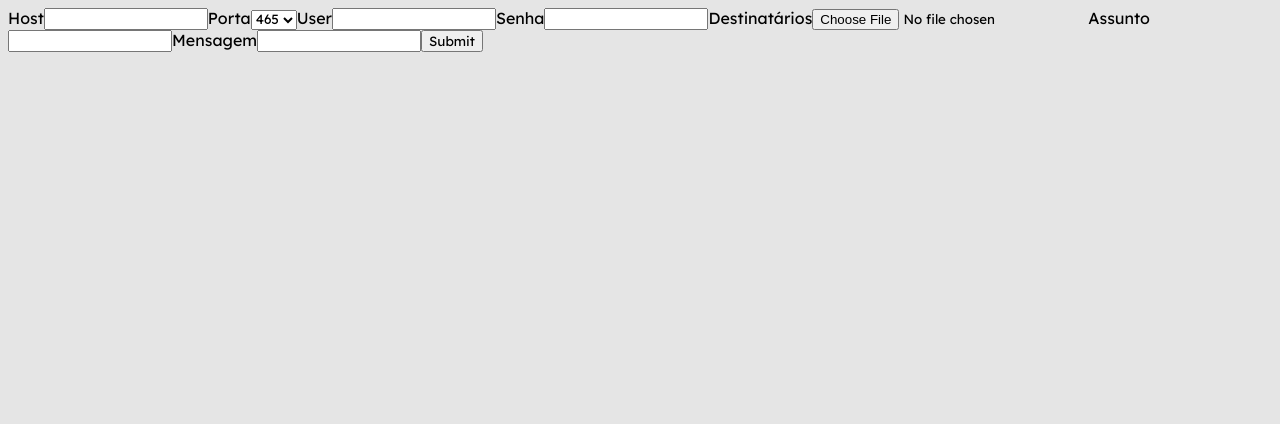
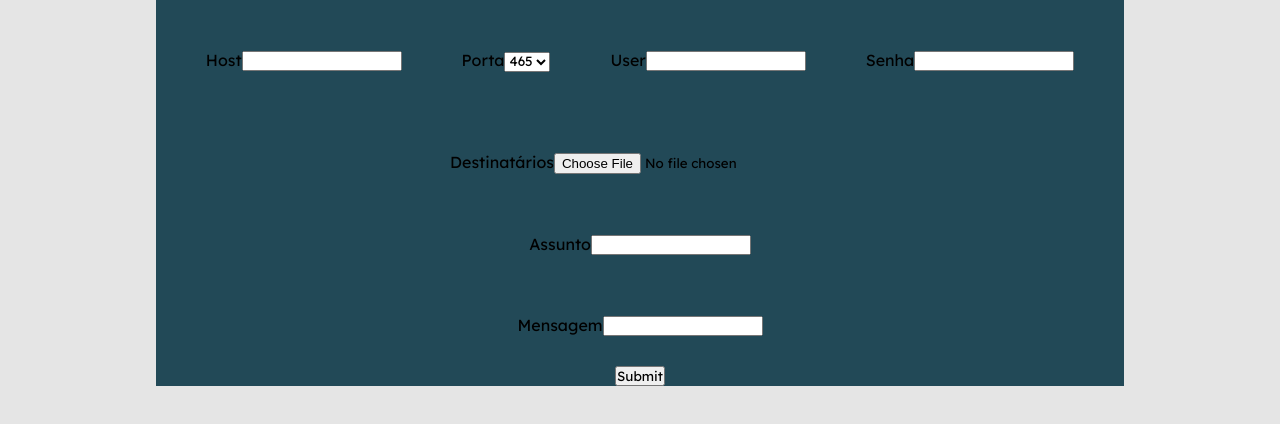
Before and after one commit to ogeanvictor/OurMailer, a React (Vite) app in the folder frontend/: page / in a window 1280 px wide. Shown: the top 424 px of the page. Built offline with nearby package versions, Linux system fonts and the light colour scheme.

Commit message:
feat: Init style form

```diff
--- a/frontend/src/App.css
+++ b/frontend/src/App.css
@@ -0,0 +1,7 @@
+.home {
+    width: 100%;
+    display: flex;
+    align-items: center;
+    justify-content: center;
+    flex-direction: column;
+}
--- a/frontend/src/App.tsx
+++ b/frontend/src/App.tsx
@@ -4,9 +4,9 @@ import Form from './components/Form';
 function App() {
 
   return (
-    <>
+    <div className='home'>
       <Form />
-    </>
+    </div>
   )
 }
 
--- /dev/null
+++ b/frontend/src/components/Form.css
@@ -0,0 +1,18 @@
+.form {
+    height: auto;
+    background-color: #224957;
+    align-items: center;
+    text-align: center;
+    display: flex;
+    flex-direction: column;
+}
+
+.sections {
+    display: flex;
+    padding: 20px;
+}
+
+.box {
+    margin: 20px;
+    padding: 10px;
+}
--- a/frontend/src/components/Form.tsx
+++ b/frontend/src/components/Form.tsx
@@ -1,6 +1,7 @@
 import axios from 'axios';
 import { useForm } from 'react-hook-form';
 import { useState } from 'react';
+import './Form.css';
 
 interface FormTypes {
   host: string,
@@ -52,30 +53,48 @@ function Form() {
 
   return (
     <>
-      <form onSubmit={handleSubmit(onSubmit)}>
+      <form className='form' onSubmit={handleSubmit(onSubmit)}>
+
+        <div className='sections'>
+          <div className='box'>
             <label htmlFor="host">Host</label>
             <input {...register("host")} />
+          </div>
 
+          <div className='box'>
           <label htmlFor="port">Porta</label>
           <select {...register("port")} defaultValue={465}>
             <option value={465}>465</option>
             <option value={587}>587</option>
           </select>
+          </div>
 
+          <div className='box'>
             <label htmlFor="user">User</label>
             <input {...register("user")} />
+          </div>
 
+          <div className='box'>
             <label htmlFor="pass">Senha</label>
             <input {...register("pass")} />
+          </div>
+        </div>
 
+        <div className='box'>
           <label htmlFor="to">Destinatários</label>
           <input type='file' {...register("to")} onChange={handleFileChange} />
+        </div>
 
+        <div className='box'>
           <label htmlFor="subject">Assunto</label>
           <input {...register("subject")} />
+        </div>
 
+        <div className='box'>
           <label htmlFor="message">Mensagem</label>
           <input {...register("message")} />
+        </div>
+
 
         <input type="submit" value="Submit" />
       </form>
--- a/frontend/src/index.css
+++ b/frontend/src/index.css
@@ -1,5 +1,8 @@
 * {
     font-family: 'Lexend Deca';
+    box-sizing: border-box;
+    margin: 0;
+    padding: 0;
 }
 
 body {
```
Lines whose indentation alone changed are shown as unchanged.
